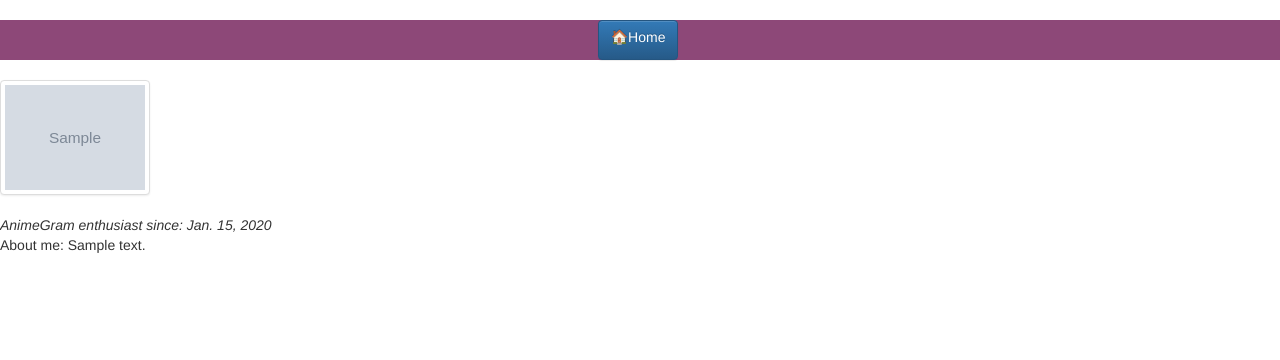
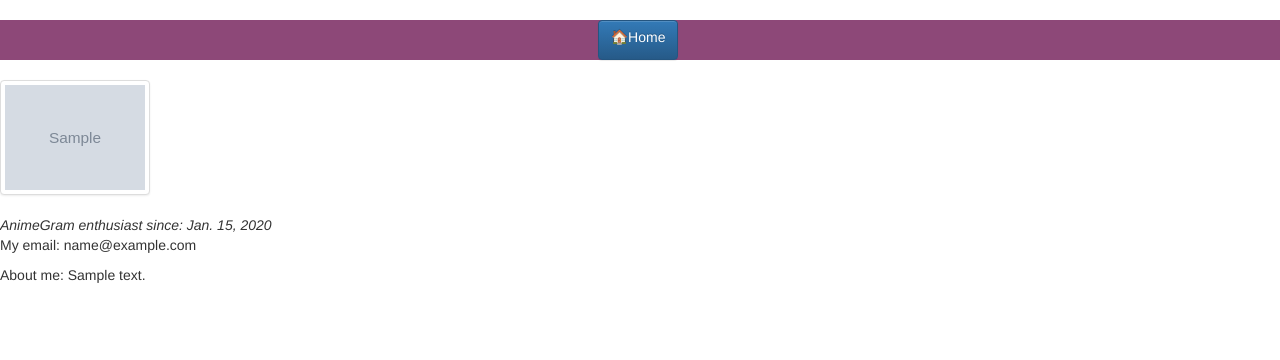
Before and after one commit to gordomathurin/capstone, a Django app: a page that uses templates/anime_user_detail.html in a window 1280 px wide. Shown: the top 360 px of the page. Run offline with Django 3.2, Linux system fonts and the light colour scheme; tables that the repository leaves empty hold one stand-in row (values such as "Sample post"); grey boxes marked "Sample" are stand-in pictures; some libraries are stand-ins or nearby versions.

Commit message:
added email to model

```diff
--- a/authentication/forms.py
+++ b/authentication/forms.py
@@ -4,7 +4,7 @@ from anime_user.models import AnimeUser
 class SignUpForm(forms.ModelForm):
     class Meta:
         model = AnimeUser
-        fields = ['id', 'username', 'password', 'about_me', 'avatar']
+        fields = ['id', 'username', 'password', 'about_me', 'email', 'avatar']
     # username = forms.CharField(max_length=50)
     # password = forms.CharField(widget=forms.PasswordInput)
     # about_me = forms.CharField(max_length=150, widget=forms.Textarea)
--- a/authentication/views.py
+++ b/authentication/views.py
@@ -8,7 +8,7 @@ def signup_view(request):
         form = SignUpForm(request.POST,request.FILES)
         if form.is_valid():
             data = form.cleaned_data
-            new_user = AnimeUser.objects.create_user(username=data.get("username"), password=data.get("password"), about_me=data.get("about_me"), avatar=data.get("avatar"))
+            new_user = AnimeUser.objects.create_user(username=data.get("username"), password=data.get("password"), about_me=data.get("about_me"), avatar=data.get("avatar"), email=data.get("email"))
             login(request, new_user)
             return HttpResponseRedirect(reverse("homepage"))
     form = SignUpForm()
--- a/templates/anime_user_detail.html
+++ b/templates/anime_user_detail.html
@@ -22,21 +22,13 @@
         {% endif %}
     </div>
     </br>
+    <div>
+        <i>AnimeGram enthusiast since: {{ pro.created_on }}</i>
+        <p>My email: {{pro.email}}</p>
+        <p>About me: {{pro.about_me}}</p>
 
-    <i>AnimeGram enthusiast since: {{ pro.created_on }}</i>
-    <p>About me: {{pro.about_me}}</p>
 
-    {% if request.user.id == pro.id %}
-    <a class="glyphicon glyphicon-pencil" href="edit/"></a>
-    <a class="glyphicon glyphicon-trash" href="remove/"
-        onclick="return confirm('Are you sure you want to delete this Anime profile?')"></a>
-    {% endif %}
-    </br>
-    </br>
-    </br>
-
-    {% endif %}
-    </br>
-
+        {% endif %}
+    </div>
 </div>
 {% endblock %}
```
Also changed, not shown: media/images/reaact1.jpg (added).
